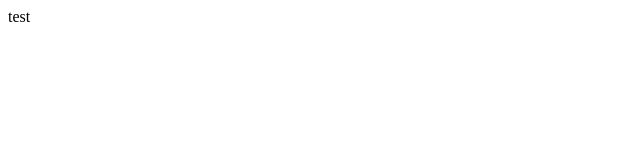
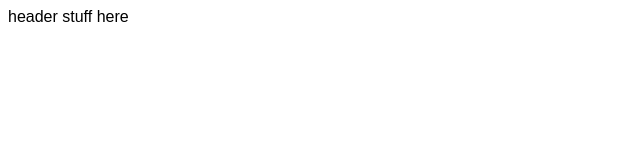
Before and after one commit to kittywizard/spellbook, a React (Vite) app: page / in a window 1280 px wide. Shown: the top 160 px of the page, without its empty margins (0-640 px from the left). Built offline with nearby package versions, Linux system fonts and the light colour scheme.

Commit message:
header basic commit

```diff
--- a/index.html
+++ b/index.html
@@ -4,7 +4,7 @@
     <meta charset="UTF-8" />
     <link rel="icon" type="image/svg+xml" href="/vite.svg" />
     <meta name="viewport" content="width=device-width, initial-scale=1.0" />
-    <title>Vite + React</title>
+    <title>The RPG Spellbook</title>
   </head>
   <body>
     <div id="root"></div>
--- a/src/App.jsx
+++ b/src/App.jsx
@@ -1,10 +1,10 @@
-
+import Header from "./header/Header"
 
 function App() {
 
   return (
-    <div className="App">
-    test
+    <div>
+      <Header />
     </div>
   )
 }
--- /dev/null
+++ b/src/header/Header.jsx
@@ -0,0 +1,10 @@
+import "./header.css"
+
+
+export default function Header() {
+    return (
+        <header>
+            header stuff here
+        </header>
+    )
+}
--- /dev/null
+++ b/src/header/header.css
@@ -0,0 +1,3 @@
+header {
+    font-family: sans-serif;
+}
```
